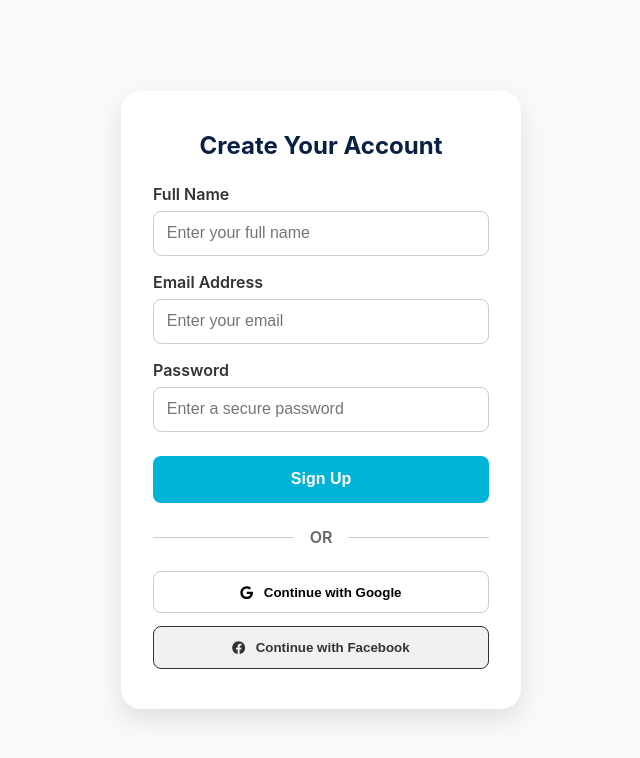
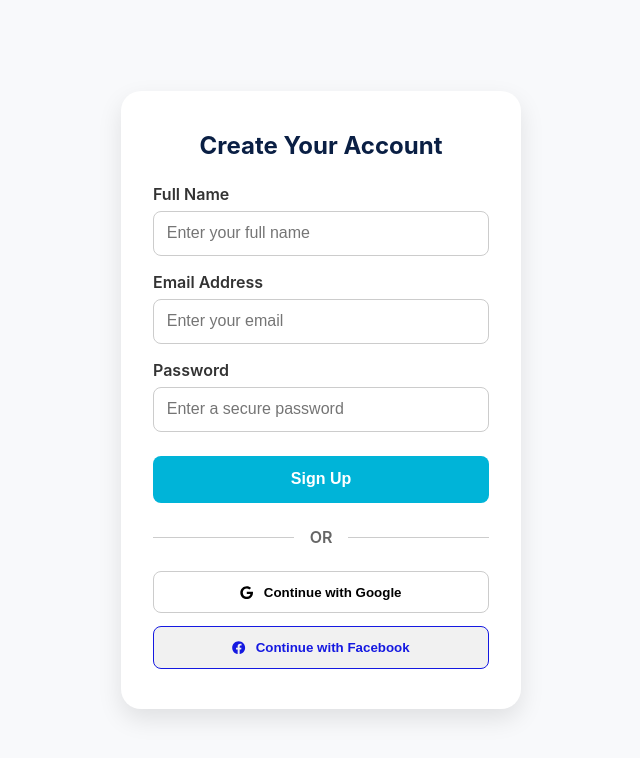
Before and after one commit to Godwill993/SKILL_BRIDGE, a React (Vite) app: page /form in a window 1280 px wide. In both pictures the pointer is over the button "Continue with Facebook". Shown: the top 758 px of the page, without its empty margins (319-959 px from the left). Built offline with nearby package versions, Linux system fonts and the light colour scheme.

Commit message:
this was to correct some issues with form summition

```diff
--- a/src/styles/form.css
+++ b/src/styles/form.css
@@ -122,8 +122,8 @@ input:focus {
 
 .github-btn:hover {
   background: #f1f1f1;
-  border-color: #333;
-  color: #333;
+  border-color: #1519e1;
+  color: #1519e1;
 }
 
 /* Responsive */
```
